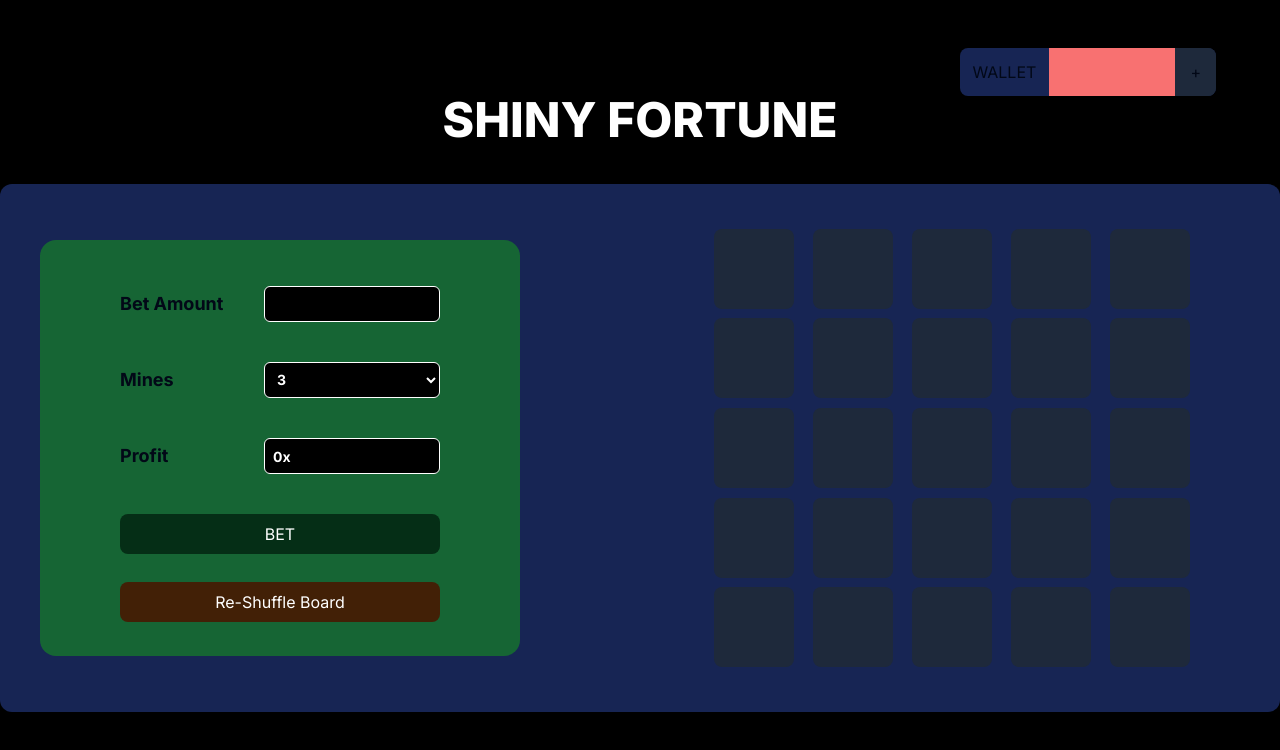
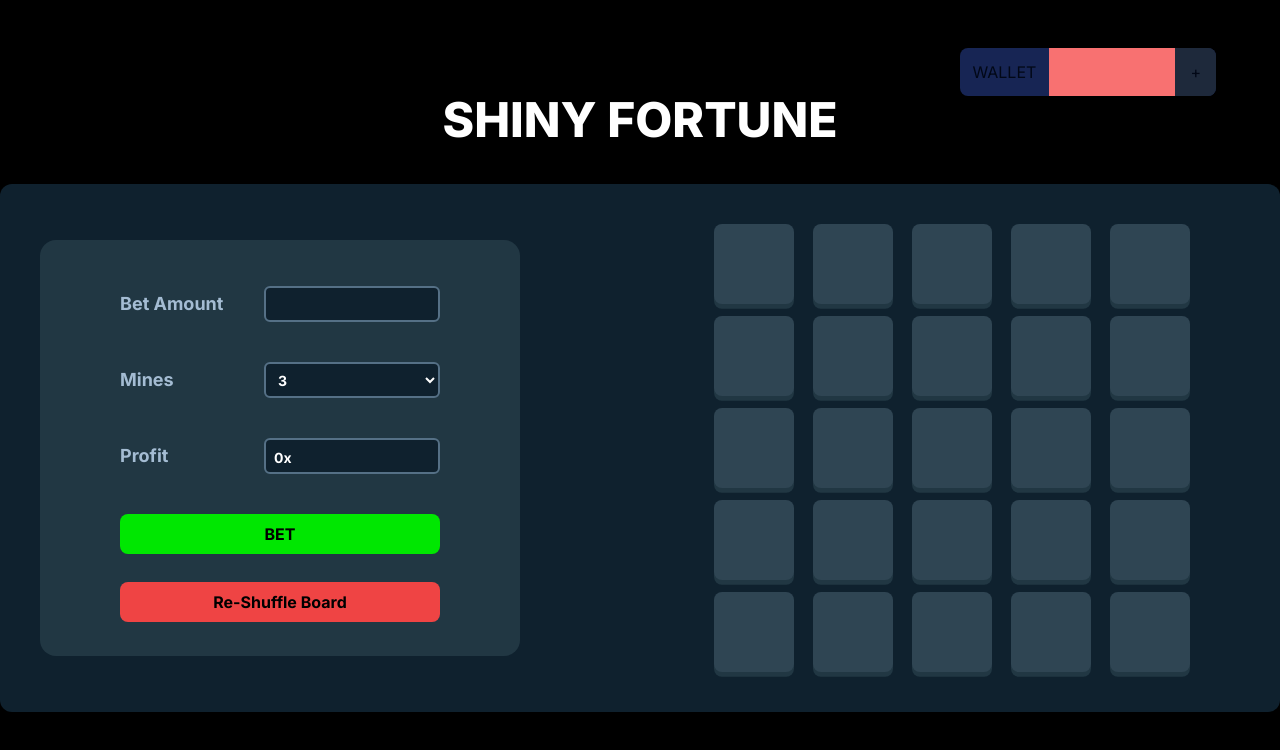
Before and after one commit to poswalsameer/MineRush, a Next.js app in the folder shinyfortune/: page / in a window 1280 px wide. Shown: the top 750 px of the page. Built offline with nearby package versions, Linux system fonts and the light colour scheme.

Commit message:
made some changes in the UI, need to work on the cashout button and logic

```diff
--- a/shinyfortune/src/app/globals.css
+++ b/shinyfortune/src/app/globals.css
@@ -81,6 +81,27 @@
     object-fit: cover;
   }
 
+  .mineField{
+    box-shadow: 0 0.3rem #213743;
+    transition-duration: 300ms;
+    transition-property: transform, background-color;
+  }
+
+  .mineField:hover{
+    transform: translateY(-2px);
+    background-color: #557086;
+  }
+
+  .mineClicked{
+    box-shadow: 0 0;
+    background-color: #071824;
+  }
+
+  .mineClicked:hover{
+    background-color: #071824;
+    transform: translateY(0px);
+  }
+
   .loader-wrapper {
     /* width: 100%;
     height: 100%;
--- a/shinyfortune/src/app/page.tsx
+++ b/shinyfortune/src/app/page.tsx
@@ -525,9 +525,9 @@ export default function Home() {
           </div>
         </div>
 
-        <div className={`my-4 h-[33rem] w-[80rem] bg-blue-950 rounded-xl flex flex-row justify-between items-center ${ reshuffling ? 'blur-sm' : '' } `}>
+        <div className={`my-4 h-[33rem] w-[80rem] bg-[#0f212e] rounded-xl flex flex-row justify-between items-center ${ reshuffling ? 'blur-sm' : '' } `}>
           {/* bet amount wala box */}
-          <div className=" flex flex-col justify-center items-center ml-10 h-[26rem] w-[30rem] bg-green-800 rounded-2xl">
+          <div className=" flex flex-col justify-center items-center ml-10 h-[26rem] w-[30rem] bg-[#213743] text-[#a4bcd3] rounded-2xl">
             {/* BET AMOUNT FIELD */}
             <div className="w-full flex flex-row justify-between items-center my-5 ">
               {/* <div className="w-1/2 "> */}
@@ -537,7 +537,7 @@ export default function Home() {
               {/* <div className="w-1/2"> */}
               <input
                 type="number"
-                className="mr-20 h-9 w-44 p-2 text-sm border border-white rounded-md text-white font-bold bg-black"
+                className="mr-20 h-9 w-44 p-2 text-sm border-2 border-[#557086] rounded-md text-white font-bold bg-[#0F212E]"
                 value={betAmount}
                 onChange={(e) => setBetAmount(e.target.value)}
                 disabled={activeBet}
@@ -555,7 +555,7 @@ export default function Home() {
               <select
                 name="mine"
                 id="min"
-                className="mr-20 h-9 w-44 p-2 text-sm border border-white rounded-md text-white font-bold bg-black"
+                className="mr-20 h-9 w-44 p-2 text-sm border-2 border-[#557086] rounded-md text-white font-bold bg-[#0F212E]"
                 value={bomb}
                 disabled={activeBet}
                 onChange={(e) => SetBomb(e.target.value)}
@@ -592,7 +592,7 @@ export default function Home() {
             <div className="w-full flex flex-row justify-between items-center my-5 ">
               <p className=" ml-20 text-lg font-bold">Profit</p>
 
-              <div className="mr-20 h-9 w-44 p-2 text-sm border border-white rounded-md text-white font-bold bg-black">
+              <div className="mr-20 h-9 w-44 p-2 text-sm border-2 border-[#557086] rounded-md text-white font-bold bg-[#0F212E]">
                 {profit}x
               </div>
             </div>
@@ -601,14 +601,14 @@ export default function Home() {
 
             {activeBet ? (
               <button
-                className="h-10 w-80 my-5 bg-green-950 text-white rounded-lg"
+                className="h-10 w-80 my-5 bg-[#00E701] hover:bg-[#1FFF20] font-bold text-black rounded-lg"
                 onClick={cashoutClicked}
               >
                 CASHOUT
               </button>
             ) : (
               <button
-                className={`h-10 w-80 my-5 bg-green-950 text-white rounded-lg`}
+                className={`h-10 w-80 my-5 bg-[#00E701] hover:bg-[#1FFF20] font-bold text-black rounded-lg`}
                 onClick={betButtonClicked}
                 disabled={activeBet}
               >
@@ -618,7 +618,7 @@ export default function Home() {
 
             {/* BUTTON FOR RE SHUFFLE THE BOARD */}
             <button
-              className="h-10 w-80 my-2 bg-yellow-950 text-white rounded-lg"
+              className={ `h-10 w-80 my-2 bg-red-500 font-bold text-black rounded-lg ${ activeBet ? 'hover:bg-red-600' : '' } `}
               disabled={!activeBet}
               onClick={reshuffleClicked}
             >
@@ -628,7 +628,7 @@ export default function Home() {
 
           {/* grid wala box */}
           <div
-            className={`grid grid-rows-5 grid-cols-5 gap-y-4 justify-items-center items-center mr-20 h-[27rem] w-[31rem] rounded-2xl ${
+            className={`grid grid-rows-5 grid-cols-5 gap-y-7 justify-items-center items-center mr-20 h-[27rem] w-[31rem] rounded-2xl ${
               winningPopUp ? "blur-sm" : ""
             } ${bombClicked ? "blur-sm" : ""} ${maxWin ? 'blur-sm' : '' } `}
           >
@@ -638,7 +638,7 @@ export default function Home() {
                   return (
                     <div
                       key={index}
-                      className="h-20 w-20 bg-slate-800 flex justify-center items-center rounded-lg hover:cursor-pointer hover:border-2 hover:border-slate-900"
+                      className={ `h-20 w-20 bg-[#2f4553] flex justify-center items-center rounded-lg hover:cursor-pointer mineField ${ isClicked ? 'mineClicked' : '' } `}
                       // onClick={() => clickingMine(index)}
                       onClick={() => {
                         if (!isClicked) {
```
